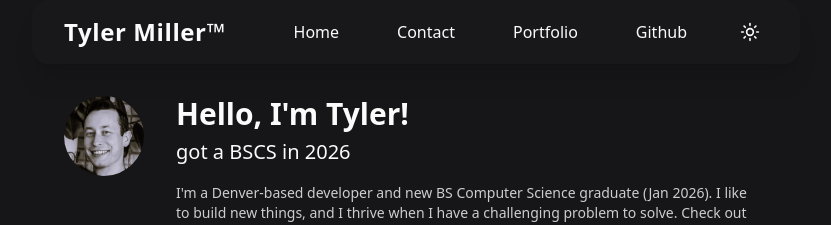
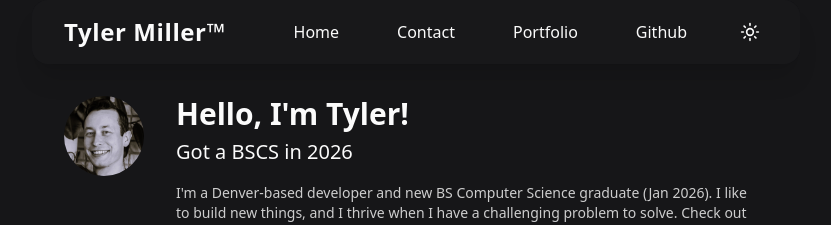
Before and after one commit to tmiller1990/next-react-portfolio, a Next.js app: page / in a window 1280 px wide. Shown: the top 225 px of the page, without its empty margins (224-1055 px from the left). Built offline with nearby package versions, Linux system fonts and the light colour scheme.

Commit message:
Updating my roles since I am employed

```diff
--- a/src/components/Hero.tsx
+++ b/src/components/Hero.tsx
@@ -5,10 +5,10 @@ import TypingEffect from "@/components/TypingEffect";
 import WordMorph from "@/components/WordMorph";
 const Hero = () => {
     const roles = [
-        "is a QA Specialist",
-        "got a BSCS in 2026",
-        "is an AI/ML Tinkerer",
-        "has a cool dog",
+        "A QA Specialist",
+        "Got a BSCS in 2026",
+        "Is an AI/ML Tinkerer",
+        "Has a cool dog",
         ""
     ];
 
```
